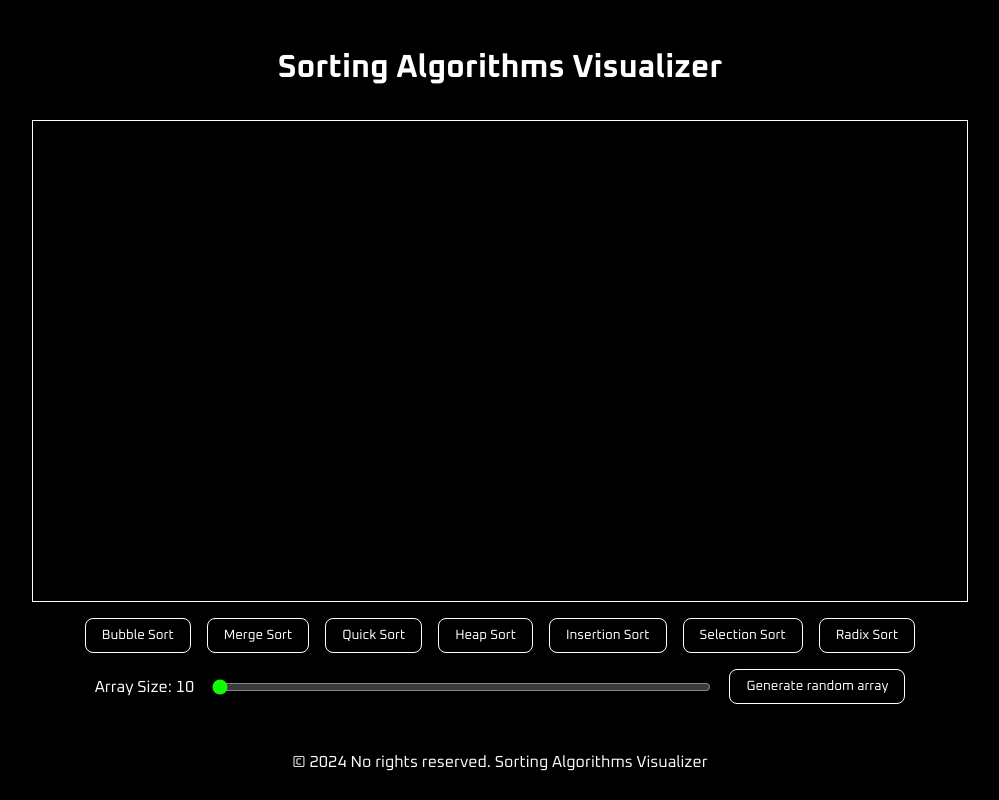
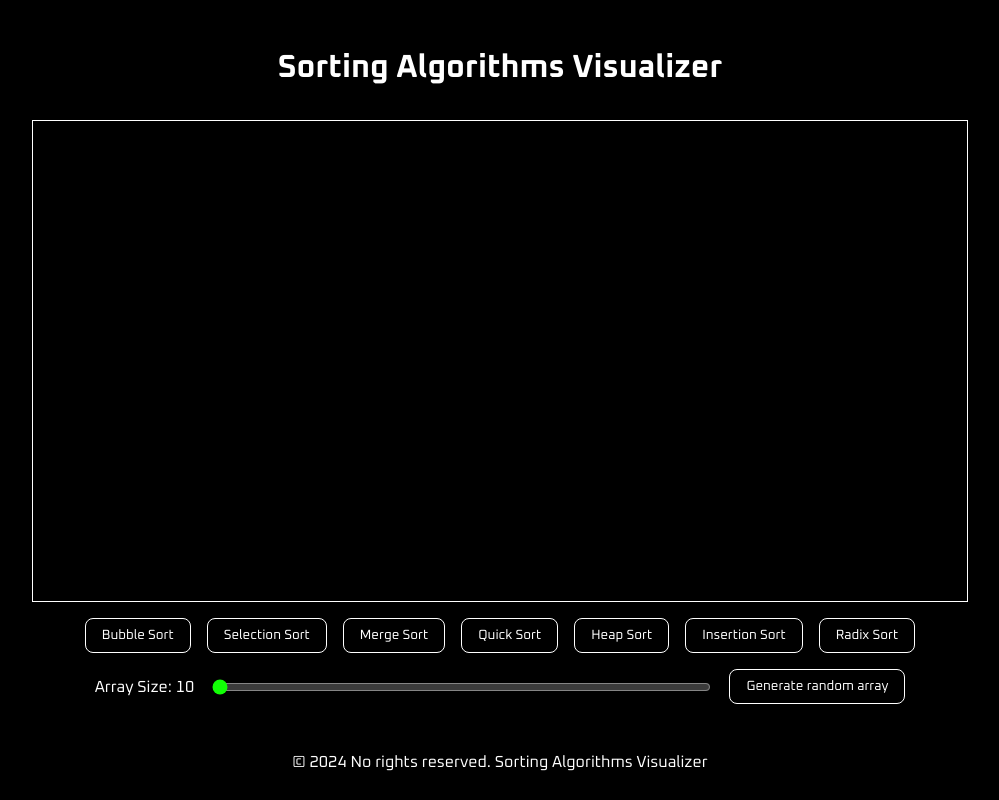
Before and after one commit to Vrolok15/nextjs-sorting-visualizer, a Next.js app: page / in a window 1280 px wide. Shown: the whole page, without its empty margins (140-1139 px from the left). Built offline with nearby package versions, Linux system fonts and the light colour scheme.

Commit message:
Added Selection sort and ability to stop sorting

```diff
--- a/src/app/components/Column/Column.tsx
+++ b/src/app/components/Column/Column.tsx
@@ -5,11 +5,13 @@ interface ColumnProps {
   width: number;
   isComparing?: boolean;
   isComplete?: boolean;
+  isSwapping?: boolean;
 }
 
-export default function Column({ height, width, isComparing, isComplete }: ColumnProps) {
+export default function Column({ height, width, isComparing, isComplete, isSwapping }: ColumnProps) {
   const getColor = () => {
     if (isComplete) return 'var(--color-white)';
+    if (isSwapping) return 'var(--color-white)';
     if (isComparing) return 'var(--color-red)';
     return 'var(--color-primary)';
   };
--- a/src/app/page.module.css
+++ b/src/app/page.module.css
@@ -41,6 +41,11 @@
     color: var(--color-black);
 }
 
+.button:disabled {
+    opacity: 0.5;
+    cursor: not-allowed;
+}
+
 .slider{
     width: 40%;
     height: 10px;
--- a/src/app/page.tsx
+++ b/src/app/page.tsx
@@ -1,7 +1,7 @@
 "use client";
 
 import styles from './page.module.css';
-import { useState, useEffect } from 'react';
+import { useState, useEffect, useRef } from 'react';
 import Column from './components/Column/Column';
 
 export default function Home() {
@@ -13,8 +13,11 @@ export default function Home() {
   const [comparing, setComparing] = useState<number[]>([]);
   const [complete, setComplete] = useState<number[]>([]);
   const [isSorting, setIsSorting] = useState<boolean>(false);
+  const [swapping, setSwapping] = useState<number[]>([]);
+  const shouldStopRef = useRef<boolean>(false);
 
   const generateArray = () => {
+    shouldStopRef.current = true;
     setIsSorting(false);
     const newArray = Array.from({ length: arraySize },
       () => Math.floor(Math.random() * 256) + 1
@@ -24,12 +27,13 @@ export default function Home() {
     setColumnWidth(Math.floor((window.innerWidth * 0.75) / arraySize));
     setComparing([]);
     setComplete([]);
+    setSwapping([]);
   };
 
   const delay = (ms: number) => new Promise(resolve => setTimeout(resolve, ms));
 
   const bubbleSort = async () => {
-    if (isSorting) return;
+    shouldStopRef.current = false;
     setIsSorting(true);
 
     try {
@@ -40,23 +44,32 @@ export default function Home() {
       const newArray = [...array];
 
       for (i = 0; i < newArray.length; i++) {
+        if (shouldStopRef.current) return;
         swapped = false;
         for (j = 0; j < newArray.length - i - 1; j++) {
+          if (shouldStopRef.current) return;
           setComparing([j, j + 1]);
           await delay(500 /newArray.length);
 
           if (newArray[j] > newArray[j + 1]) {
+            if (shouldStopRef.current) return;
             temp = newArray[j];
             newArray[j] = newArray[j + 1];
             newArray[j + 1] = temp;
             swapped = true;
             setArray([...newArray]);
+            setSwapping([j, j + 1]);
+            await delay(400 /newArray.length);
+
+            setSwapping([]);
           }
         }
         setComparing([]);
         if (!swapped) break;
       }
+      if (!shouldStopRef.current) {
         for (i = 0; i < newArray.length; i++) {
+          if (shouldStopRef.current) return;
           setComplete(prev => [...prev, i]);
           await delay(50);
         }
@@ -64,6 +77,52 @@ export default function Home() {
         await delay(100);
         setComparing([]);
         setComplete([]);
+      }
+    } finally {
+      setIsSorting(false);
+    }
+  };
+
+  const selectionSort = async () => {
+    shouldStopRef.current = false;
+    setIsSorting(true);
+    try {
+      let minIndex: number;
+      let minValue: number;
+      const newArray = [...array];
+
+      for (let i = 0; i < newArray.length; i++) {
+        if (shouldStopRef.current) return;
+        minIndex = i;
+        for (let j = i + 1; j < newArray.length; j++) {
+          if (shouldStopRef.current) return;
+          if (newArray[j] < newArray[minIndex]) {
+            minIndex = j;
+          }
+          setComparing([j, minIndex]);
+          await delay(800 / newArray.length);
+        }
+
+        if (shouldStopRef.current) return;
+        minValue = newArray.splice(minIndex, 1)[0];
+        newArray.splice(i, 0, minValue);
+        setArray([...newArray]);
+        setSwapping([i, minIndex]);
+        await delay(400 / newArray.length);
+
+        setSwapping([]);
+        setComparing([]);
+      }
+      if (!shouldStopRef.current) {
+        for (let i = 0; i < newArray.length; i++) {
+          if (shouldStopRef.current) return;
+          setComplete(prev => [...prev, i]);
+          await delay(50);
+        }
+        setSorted(true);
+        await delay(100);
+        setComplete([]);
+      }
     } finally {
       setIsSorting(false);
     }
@@ -99,9 +158,16 @@ export default function Home() {
               width={columnWidth}
               isComparing={comparing.includes(index)}
               isComplete={complete.includes(index)}
+              isSwapping={swapping.includes(index)}
             />
           ))}
         </div>
+        {isSorting && !sorted && (
+          <div className={`${styles.controls} ${styles.sorted}`}>
+            <p>Sorting...</p>
+            <button className={styles.button} onClick={() => shouldStopRef.current = true}>Stop</button>
+          </div>
+        )}
         {sorted && (
           <div className={`${styles.controls} ${styles.sorted}`}>
             <p>Array sorted!</p>
@@ -116,14 +182,21 @@ export default function Home() {
             >
               Bubble Sort
             </button>
+            <button
+              className={styles.button}
+              onClick={selectionSort}
+              disabled={isSorting}
+            >
+              Selection Sort
+            </button>
             <button className={styles.button} disabled={isSorting}>Merge Sort</button>
             <button className={styles.button} disabled={isSorting}>Quick Sort</button>
             <button className={styles.button} disabled={isSorting}>Heap Sort</button>
             <button className={styles.button} disabled={isSorting}>Insertion Sort</button>
-            <button className={styles.button} disabled={isSorting}>Selection Sort</button>
             <button className={styles.button} disabled={isSorting}>Radix Sort</button>
           </div>
         )}
+        {!isSorting && (
         <div className={styles.controls}>
           <label htmlFor="arraySize">Array Size: {arraySize}</label>
           <input
@@ -142,6 +215,7 @@ export default function Home() {
             Generate random array
           </button>
         </div>
+        )}
       </main>
       <footer className={styles.footer}>
         <p>
```
Lines whose indentation alone changed are shown as unchanged.
